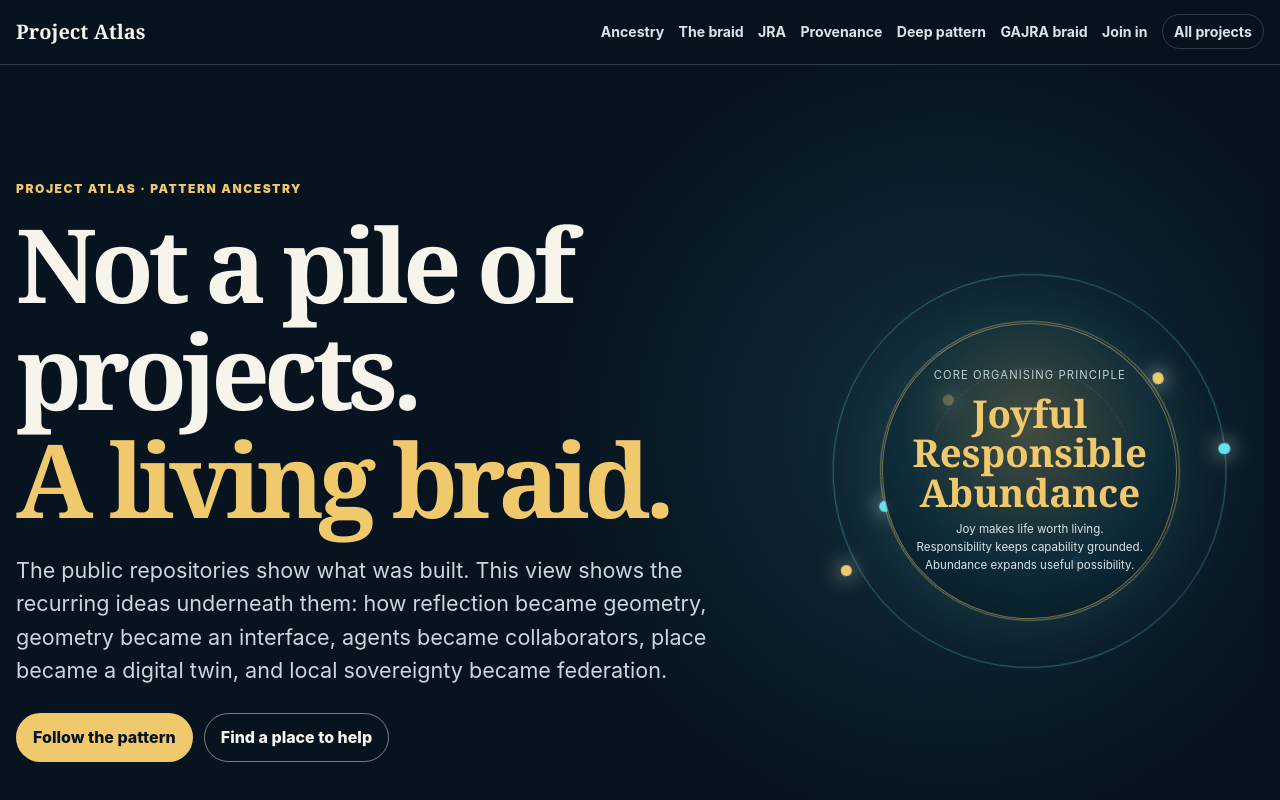
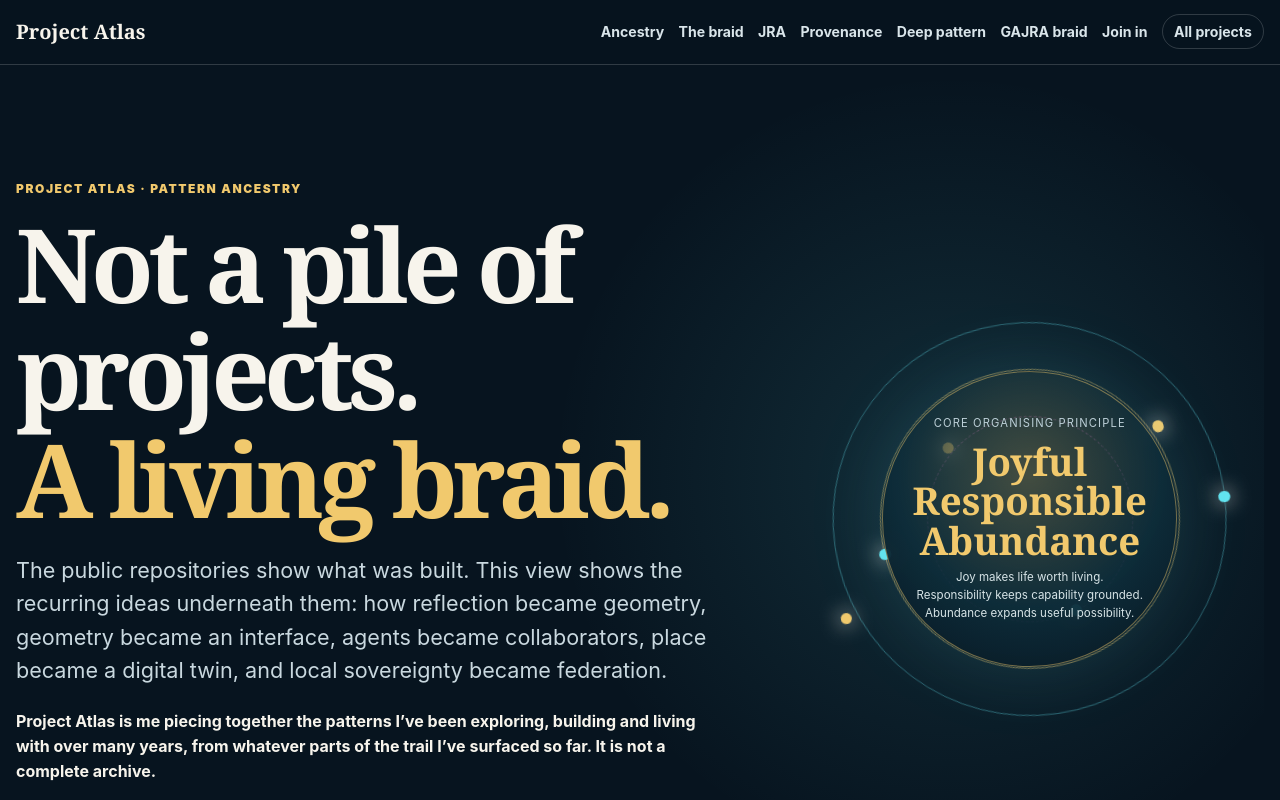
Before and after one commit to auraofintelligence/project-atlas, a website: page pattern-ancestry.html in a window 1280 px wide. Shown: the top 800 px of the page. Drawn offline with Linux system fonts and the light colour scheme.

Commit message:
Add personal framing to pattern ancestry

```diff
--- a/pattern-ancestry.html
+++ b/pattern-ancestry.html
@@ -32,6 +32,7 @@
         <p class="eyebrow">Project Atlas · Pattern ancestry</p>
         <h1>Not a pile of projects.<br><span>A living braid.</span></h1>
         <p class="lede">The public repositories show what was built. This view shows the recurring ideas underneath them: how reflection became geometry, geometry became an interface, agents became collaborators, place became a digital twin, and local sovereignty became federation.</p>
+        <p class="personal-frame"><strong>Project Atlas is me piecing together the patterns I’ve been exploring, building and living with over many years, from whatever parts of the trail I’ve surfaced so far. It is not a complete archive.</strong></p>
         <div class="hero-actions">
           <a class="button button-primary" href="#ancestry">Follow the pattern</a>
           <a class="button button-ghost" href="#volunteer">Find a place to help</a>
```
